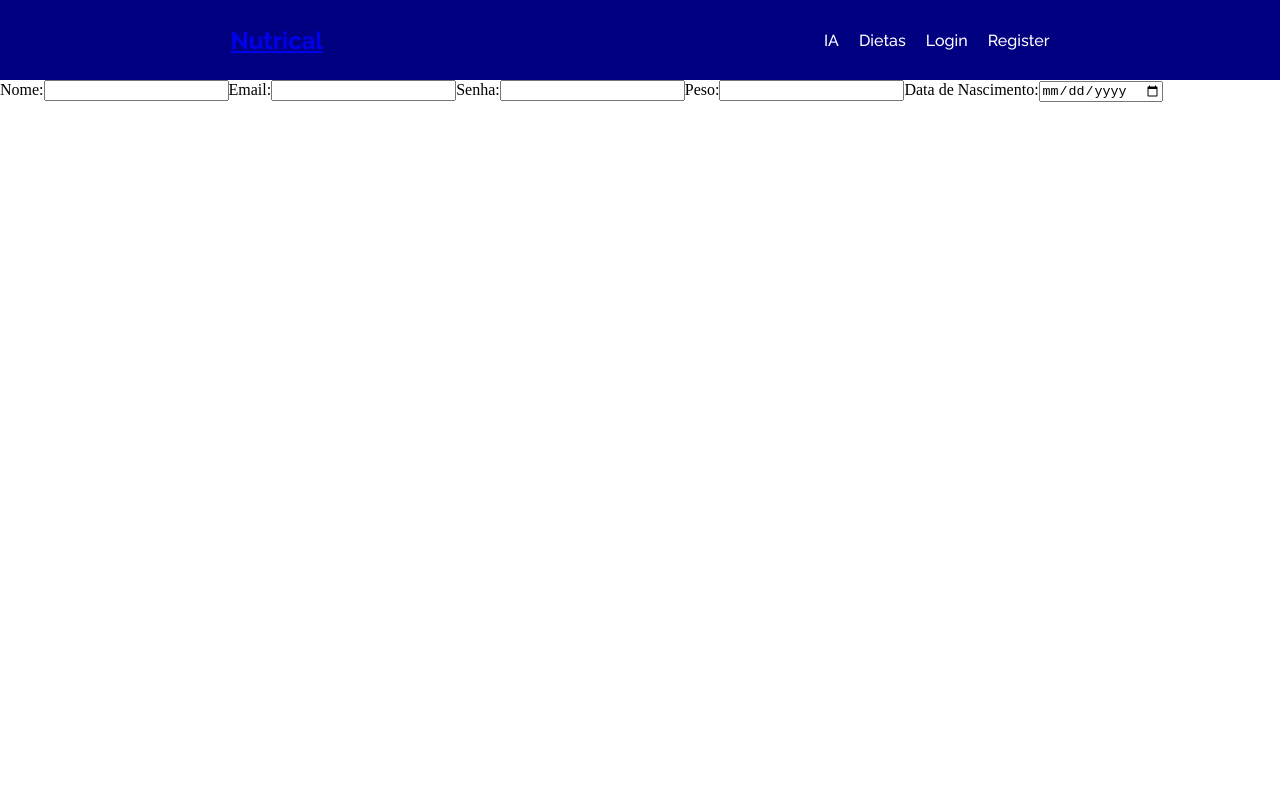
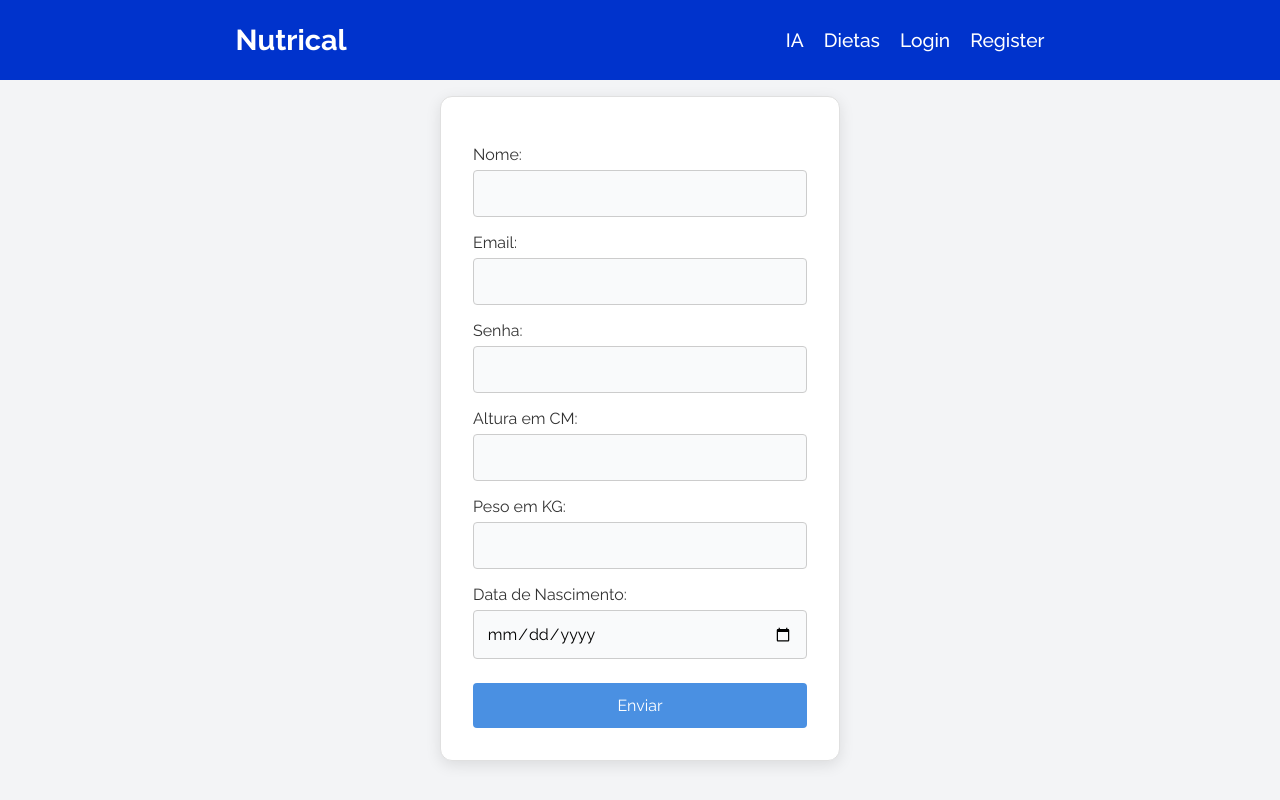
Before and after one commit to andrrc/nutrical, a Next.js app in the folder front/: page /Register in a window 1280 px wide. Built offline with nearby package versions, Linux system fonts and the light colour scheme.

Commit message:
Style of page form Register

```diff
--- /dev/null
+++ b/front/src/components/formRegister/formRegister.css
@@ -0,0 +1,92 @@
+/* Estilos gerais */
+* {
+    box-sizing: border-box;
+    margin: 0;
+    padding: 0;
+}
+@font-face {
+    font-family: 'Raleway';
+    src: url(../../fonts/Raleway/Raleway-Regular.ttf) format('truetype');
+}
+
+body {
+    font-family: Arial, sans-serif;
+    background-color: #f3f4f6;
+    margin: 0;
+    overflow: hidden; /* Remove o scroll vertical e horizontal */
+}
+input,label{
+    font-family: 'Raleway', sans-serif;
+}
+header {
+    background-color: #0033cc;
+    padding: 1rem;
+    color: #ffffff;
+    text-align: center;
+    font-size: 1.2rem;
+    position: fixed;
+    top: 0;
+    left: 0;
+    right: 0;
+    z-index: 1000;
+}
+
+.container {
+    display: flex;
+    justify-content: center;
+    align-items: center;
+    min-height: calc(100vh - 80px); /* Considerando a altura do header */
+    padding-top: 80px; /* Espaço para não sobrepor o header */
+    overflow: auto; /* Permite scroll apenas se for necessário */
+}
+
+form {
+    background-color: #ffffff;
+    padding: 2rem;
+    border-radius: 12px;
+    box-shadow: 0px 4px 15px rgba(0, 0, 0, 0.1);
+    max-width: 400px;
+    width: 100%;
+    border: 1px solid #e0e0e0;
+    margin: 1rem;
+}
+
+/* Estilos dos campos e botão */
+label {
+    display: block;
+    margin-top: 1rem;
+    font-size: 1rem;
+    color: #333;
+}
+
+input{
+    width: 100%;
+    padding: 0.8rem;
+    margin-top: 0.4rem;
+    border: 1px solid #ccc;
+    border-radius: 4px;
+    font-size: 1rem;
+    background-color: #f9fafb;
+    transition: border-color 0.3s ease;
+}
+
+input:focus{
+    border-color: #4a90e2;
+    outline: none;
+}
+
+input[type="submit"] {
+    background-color: #4a90e2;
+    color: #ffffff;
+    padding: 0.8rem;
+    border: none;
+    border-radius: 4px;
+    font-size: 1rem;
+    margin-top: 1.5rem;
+    cursor: pointer;
+    transition: background-color 0.3s ease;
+}
+
+input[type="submit"]:hover {
+    background-color: #357abf;
+}
--- a/front/src/components/formRegister/formRegister.tsx
+++ b/front/src/components/formRegister/formRegister.tsx
@@ -1,20 +1,28 @@
+import "@/components/formRegister/formRegister.css";
 export default function FormRegistro() {
     return (
-        <form method="GET" action="">
+    <div className="container">
+        <form>
         <label>Nome:</label>
         <input type="text" />
 
         <label>Email:</label>
-            <input type="text" />
+        <input type="email" />
 
         <label>Senha:</label>
-            <input type="text" />
+        <input type="password" />
 
-            <label>Peso:</label>
-            <input type="text" />
+        <label>Altura em CM:</label>
+        <input type="number" />
+
+        <label>Peso em KG:</label>
+        <input type="number" />
 
         <label>Data de Nascimento:</label>
         <input type="date" />
+
+        <input type="submit" value="Enviar" />
         </form>
+    </div>
     )
 }
--- a/front/src/components/header/header.css
+++ b/front/src/components/header/header.css
@@ -39,8 +39,10 @@ nav {
     align-items: center;
 }
 
-h1 {
+h1 > a{
     font-family: 'Raleway-Bold';
+    color: white;
+    text-decoration: none;
 
 }
 
```
Lines whose indentation alone changed are shown as unchanged.
